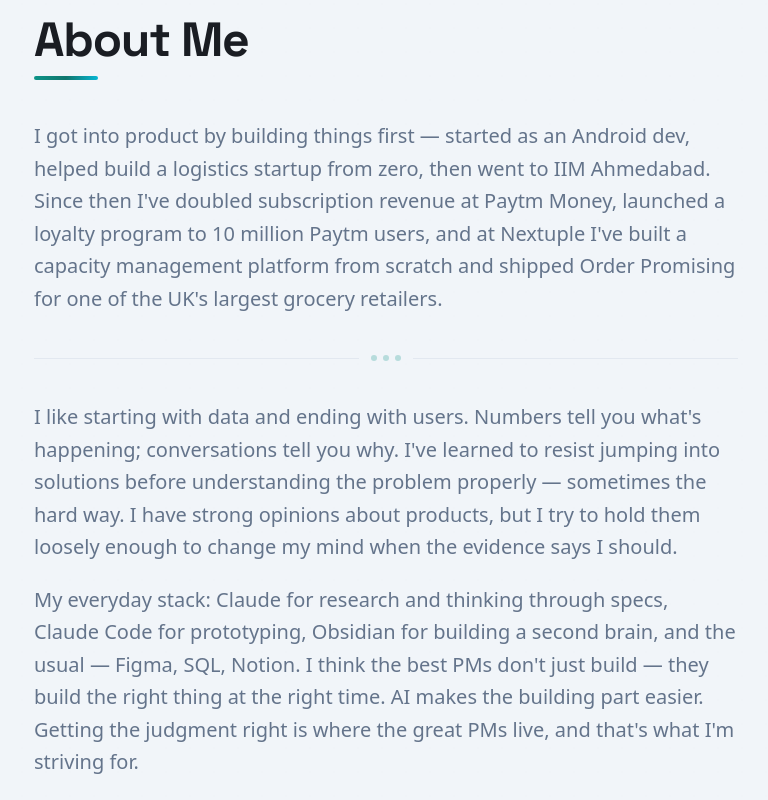
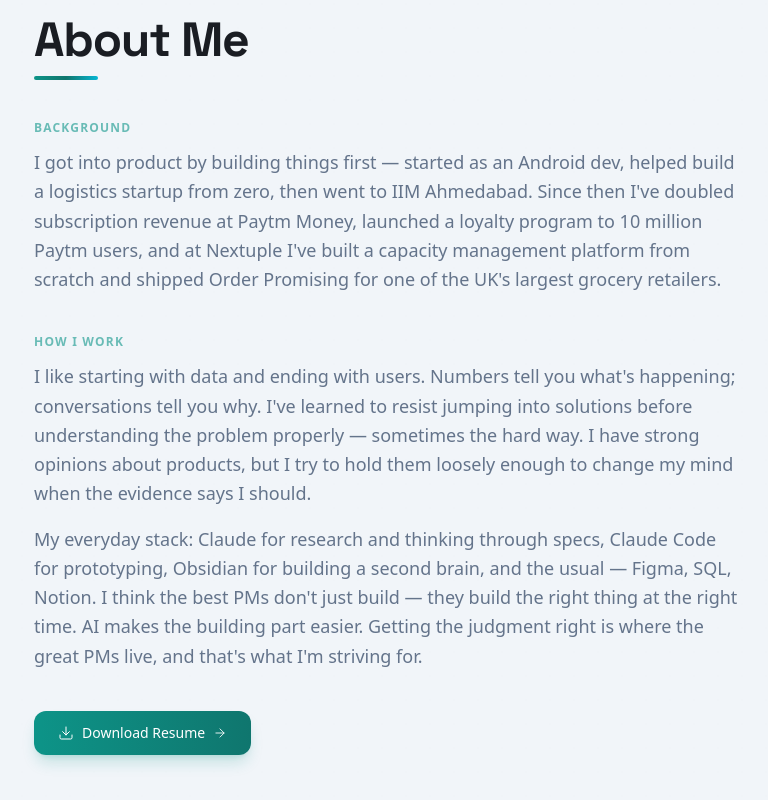
Before and after one commit to Mahe1235/Mahe1235.github.io, a Next.js app: page / in a window 1280 px wide. Shown: the part 880-1680 px from the top of the page, without its empty margins (254-1022 px from the left). Built offline with nearby package versions, Linux system fonts and the light colour scheme.

Commit message:
About: subheadings Background and How I Work, lighter body text

```diff
--- a/src/components/sections/About.tsx
+++ b/src/components/sections/About.tsx
@@ -22,52 +22,41 @@
           </h2>
           <div className="h-1 w-16 rounded-full bg-gradient-to-r from-primary via-secondary to-highlight mb-10" />
 
-          {/* Career paragraph */}
-          <div className="space-y-5 text-lg md:text-xl text-muted leading-relaxed">
-            {personal.bio.map((paragraph, i) => (
-              <motion.p
-                key={i}
+          {/* Background */}
+          <motion.div
             initial={{ opacity: 0, y: 20 }}
             whileInView={{ opacity: 1, y: 0 }}
             viewport={{ once: true }}
-                transition={{ delay: i * 0.15, duration: 0.6, ease: [0.22, 1, 0.36, 1] }}
+            transition={{ delay: 0.1, duration: 0.6, ease: [0.22, 1, 0.36, 1] }}
+            className="mb-10"
           >
-                {paragraph}
-              </motion.p>
+            <p className="text-xs font-semibold uppercase tracking-widest text-primary/60 mb-3">
+              Background
+            </p>
+            <div className="space-y-4 text-base md:text-lg text-muted leading-relaxed">
+              {personal.bio.map((paragraph, i) => (
+                <p key={i}>{paragraph}</p>
               ))}
             </div>
-
-          {/* Visual break — signals new thought, not a new section */}
-          <motion.div
-            initial={{ opacity: 0 }}
-            whileInView={{ opacity: 1 }}
-            viewport={{ once: true }}
-            transition={{ delay: 0.2, duration: 0.6 }}
-            className="flex items-center gap-3 my-10"
-          >
-            <div className="flex-1 h-px bg-border/40" />
-            <div className="flex gap-1.5">
-              <span className="w-1.5 h-1.5 rounded-full bg-primary/25" />
-              <span className="w-1.5 h-1.5 rounded-full bg-primary/25" />
-              <span className="w-1.5 h-1.5 rounded-full bg-primary/25" />
-            </div>
-            <div className="flex-1 h-px bg-border/40" />
           </motion.div>
 
-          {/* How I Work paragraphs */}
-          <div className="space-y-5 text-lg md:text-xl text-muted leading-relaxed">
-            {personal.howIWork.map((paragraph, i) => (
-              <motion.p
-                key={i}
+          {/* How I Work */}
+          <motion.div
             initial={{ opacity: 0, y: 20 }}
             whileInView={{ opacity: 1, y: 0 }}
             viewport={{ once: true }}
-                transition={{ delay: i * 0.15, duration: 0.6, ease: [0.22, 1, 0.36, 1] }}
+            transition={{ delay: 0.25, duration: 0.6, ease: [0.22, 1, 0.36, 1] }}
+            className="mb-2"
           >
-                {paragraph}
-              </motion.p>
+            <p className="text-xs font-semibold uppercase tracking-widest text-primary/60 mb-3">
+              How I work
+            </p>
+            <div className="space-y-4 text-base md:text-lg text-muted leading-relaxed">
+              {personal.howIWork.map((paragraph, i) => (
+                <p key={i}>{paragraph}</p>
               ))}
             </div>
+          </motion.div>
 
           {/* Resume download */}
           <motion.div
```
Lines whose indentation alone changed are shown as unchanged.
